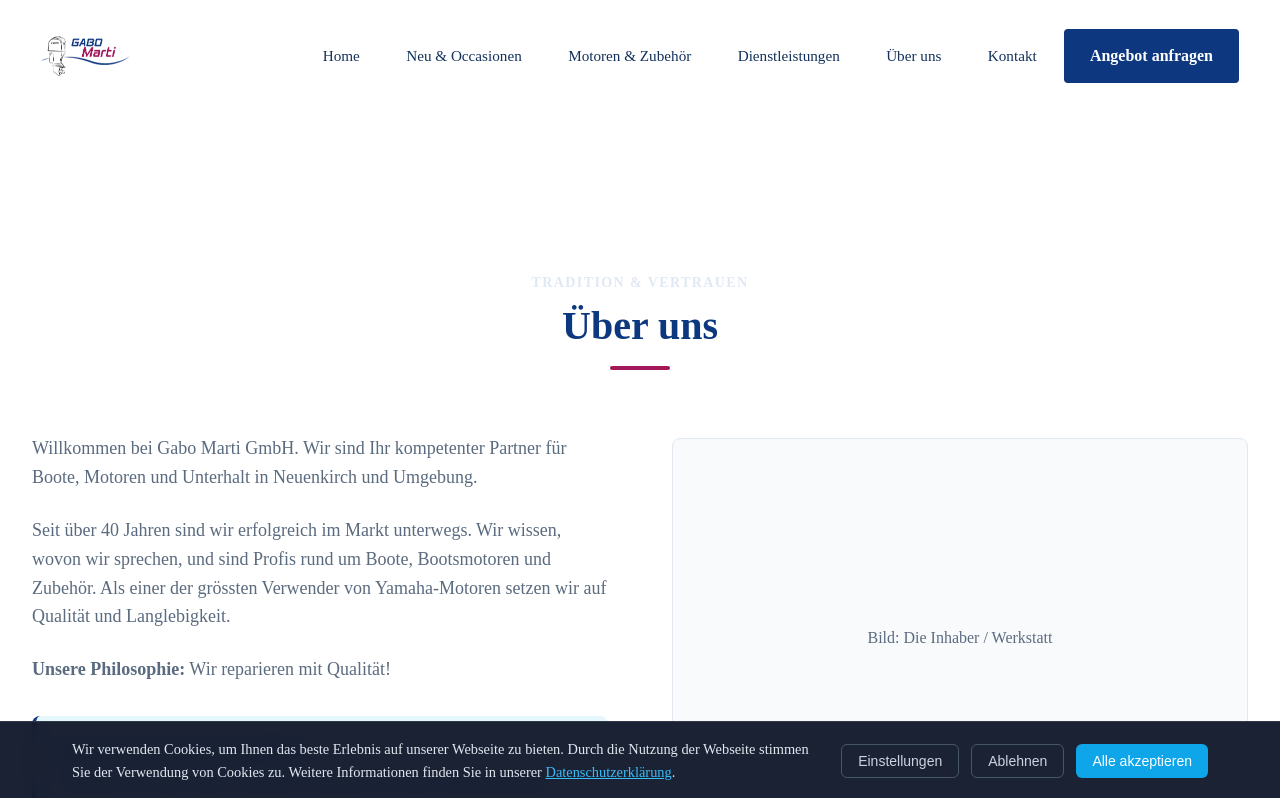
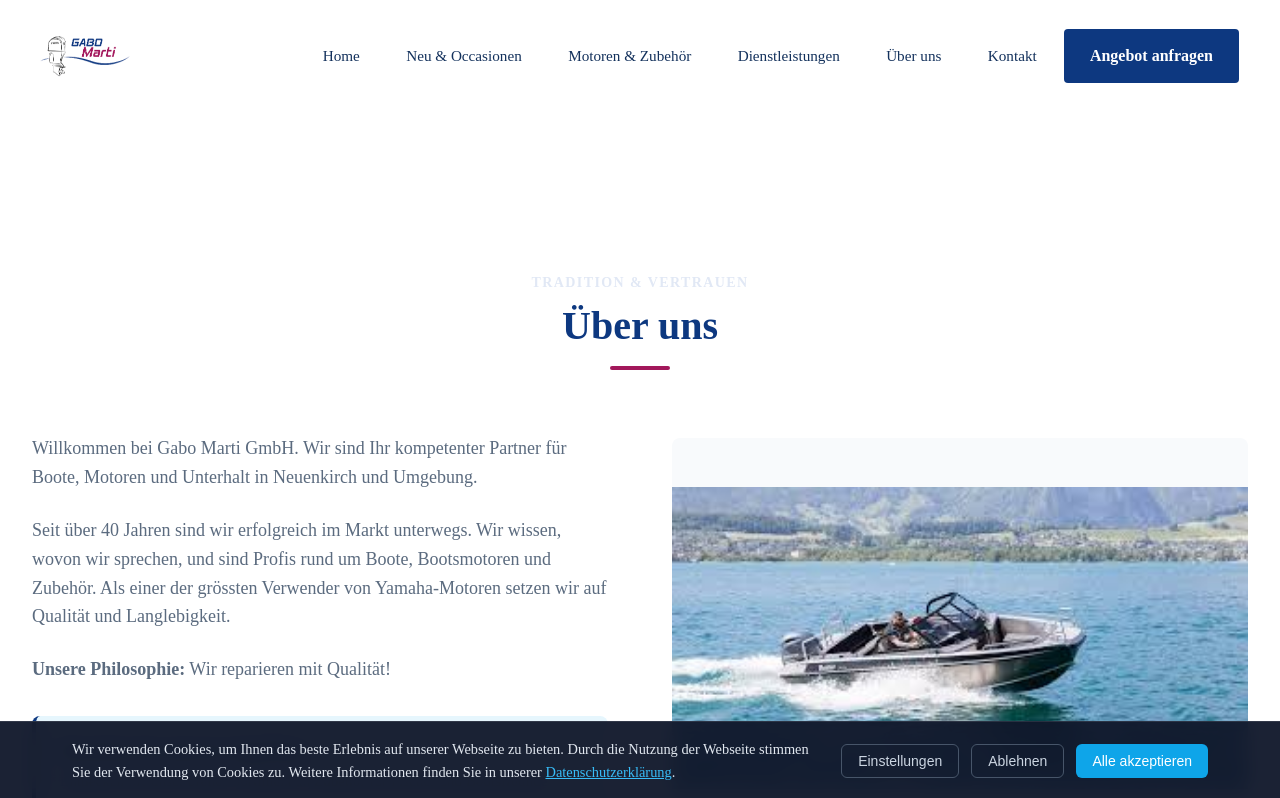
Before and after one commit to raymondgross92/GaboMarti, a Next.js app in the folder gabo-marti-web/: page /about in a window 1280 px wide. Shown: the top 798 px of the page. Built offline with nearby package versions, Linux system fonts and the light colour scheme.

Commit message:
Content: Replace placeholder in About component with gabo_marti_startseite.jpg

```diff
--- a/gabo-marti-web/src/components/sections/About.tsx
+++ b/gabo-marti-web/src/components/sections/About.tsx
@@ -63,9 +63,12 @@ export default function About() {
                             </div>
 
                         </div>
-                        <div className={styles.imagePlaceholder}>
-                            {/* Placeholder for "Vorstellung der Inhaber/Familie" image */}
-                            <span style={{ color: 'var(--text-light)' }}>Bild: Die Inhaber / Werkstatt</span>
+                        <div className={styles.imagePlaceholder} style={{ padding: 0, overflow: 'hidden', border: 'none' }}>
+                            <img
+                                src="/Images/gabo_marti_startseite.jpg"
+                                alt="Gabo Marti Werkstatt und Inhaber"
+                                style={{ width: '100%', height: '100%', objectFit: 'cover' }}
+                            />
                         </div>
                     </div>
                 </ScrollAnimation>
```
Also changed, not shown: gabo-marti-web/public/Images/gabo_marti_startseite.jpg (added).
